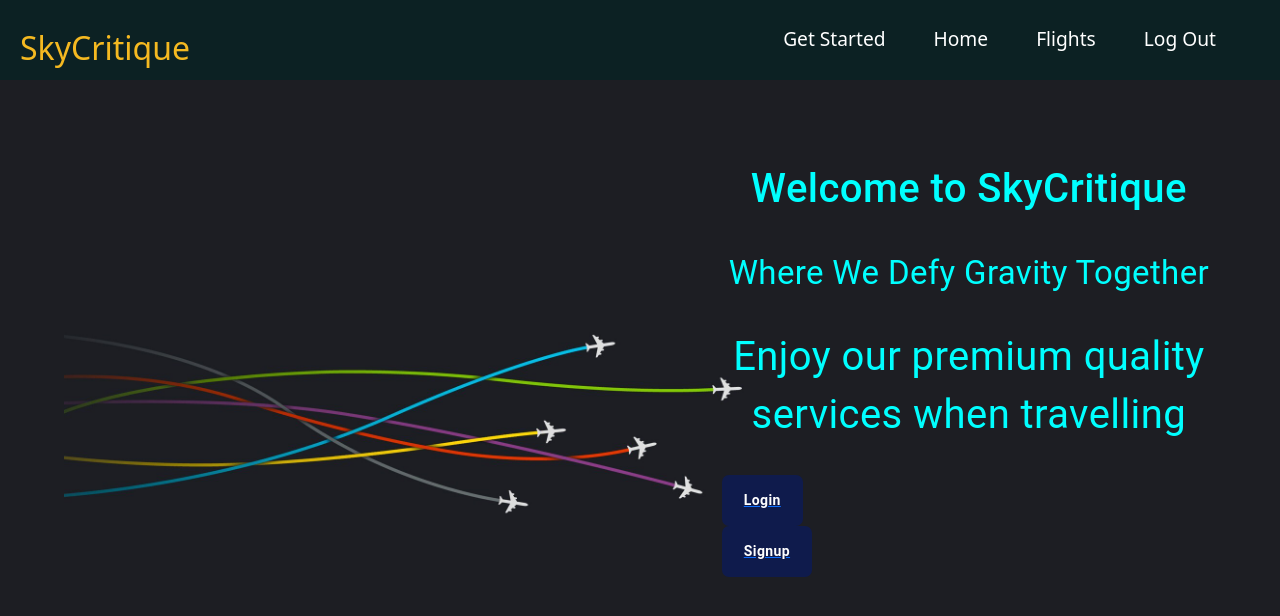
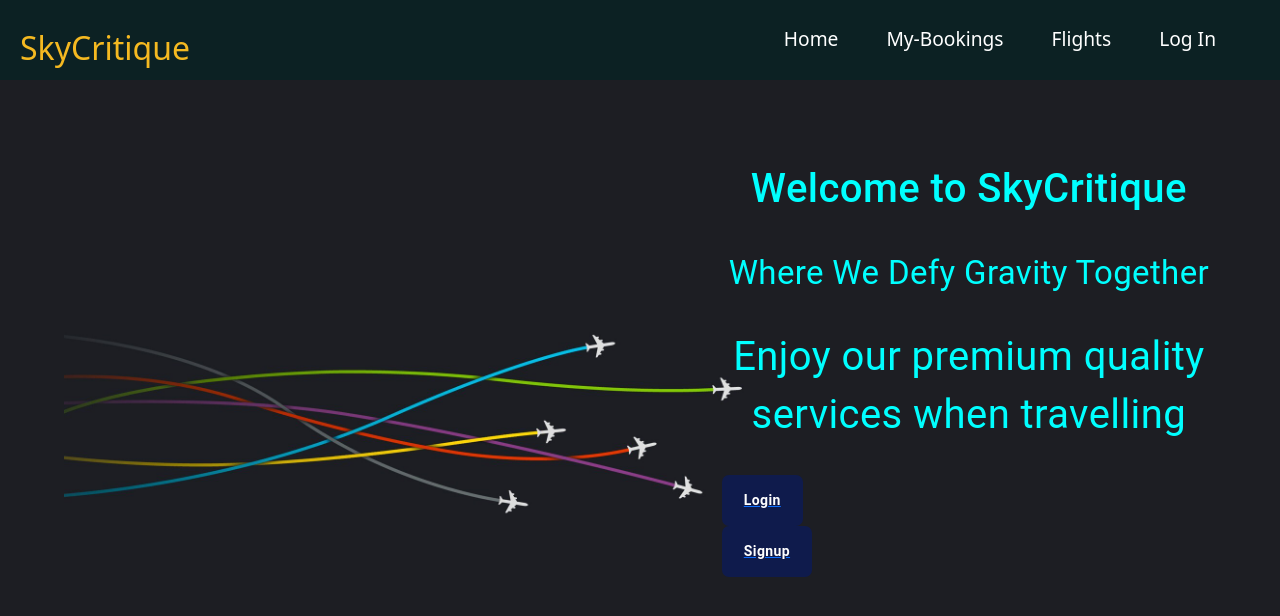
Before and after one commit to Malcolm-G/sky-critique, a React (Create React App) app in the folder client/: page / in a window 1280 px wide. Shown: the top 616 px of the page. Built offline with nearby package versions, Linux system fonts and the light colour scheme; no server answers.

Commit message:
Updated Navbar to allow logout

```diff
--- a/client/src/components/Navbar.js
+++ b/client/src/components/Navbar.js
@@ -1,11 +1,25 @@
 
-import React, { useState } from "react";
-import { Link } from "react-router-dom";
+import React, { useContext, useState } from "react";
+import { Link, useNavigate } from "react-router-dom";
+import { UserContext } from "./UserDataProvider";
 
 function NavBar() {
   const [click, setClick] = useState(false);
+  const [user,setUser] = useContext(UserContext);
+  const navigate = useNavigate()
 
   const handleClick = () => setClick(!click);
+  function nameClicked(){
+    if(window.confirm('Do you wish to Sign out?')){
+      fetch('/logout',{
+        method:'DELETE'
+      })
+      .then(data=>{
+        setUser(null)
+      })
+      navigate('/');
+  }
+  }
   return (
     <>
       <nav className="navbar">
@@ -22,20 +36,21 @@ function NavBar() {
                 className="nav-links"
                 onClick={handleClick}
               >
-                Get Started
+                Home
               </Link>
             </li>
             <li className="nav-item">
 
               <Link
-                to="/home"
+                to="/my-bookings"
                 // activeClassName="active"
                 className="nav-links"
                 onClick={handleClick}
               >
-                Home
+                My-Bookings
               </Link>
             </li>
+
             <li className="nav-item">
               <Link
                 to="/flights"
@@ -48,14 +63,24 @@ function NavBar() {
             </li>
 
             <li className="nav-item">
+              {!user?
               <Link
-                to="/logout"
+                to="/login"
                 // activeClassName="active"
                 className="nav-links"
                 onClick={handleClick}
               >
-                Log Out
+                Log In
               </Link>
+              :
+              <Link
+              // activeClassName="active"
+              className="nav-links"
+              onClick={nameClicked}
+              >
+              {user?.name}
+            </Link>
+              }
             </li>
           </ul>
           <div className="nav-icon" onClick={handleClick}>
```
